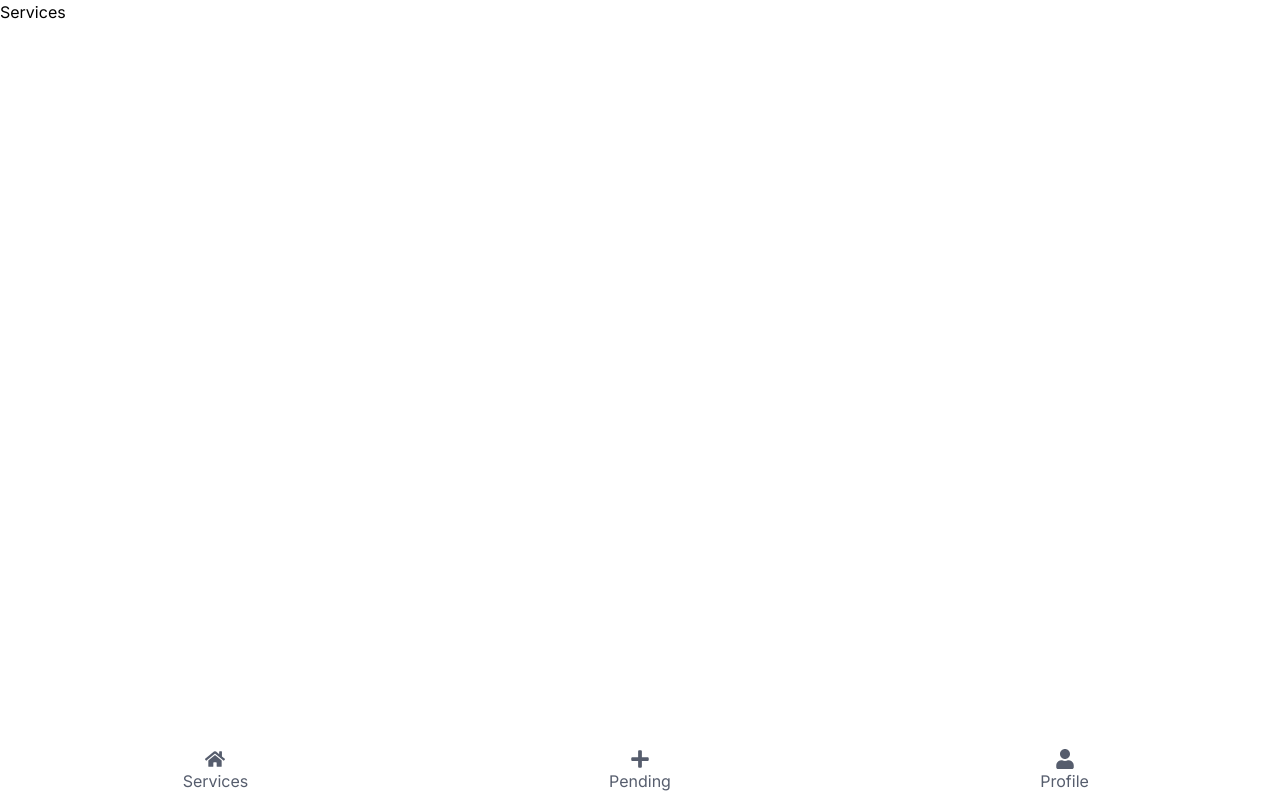
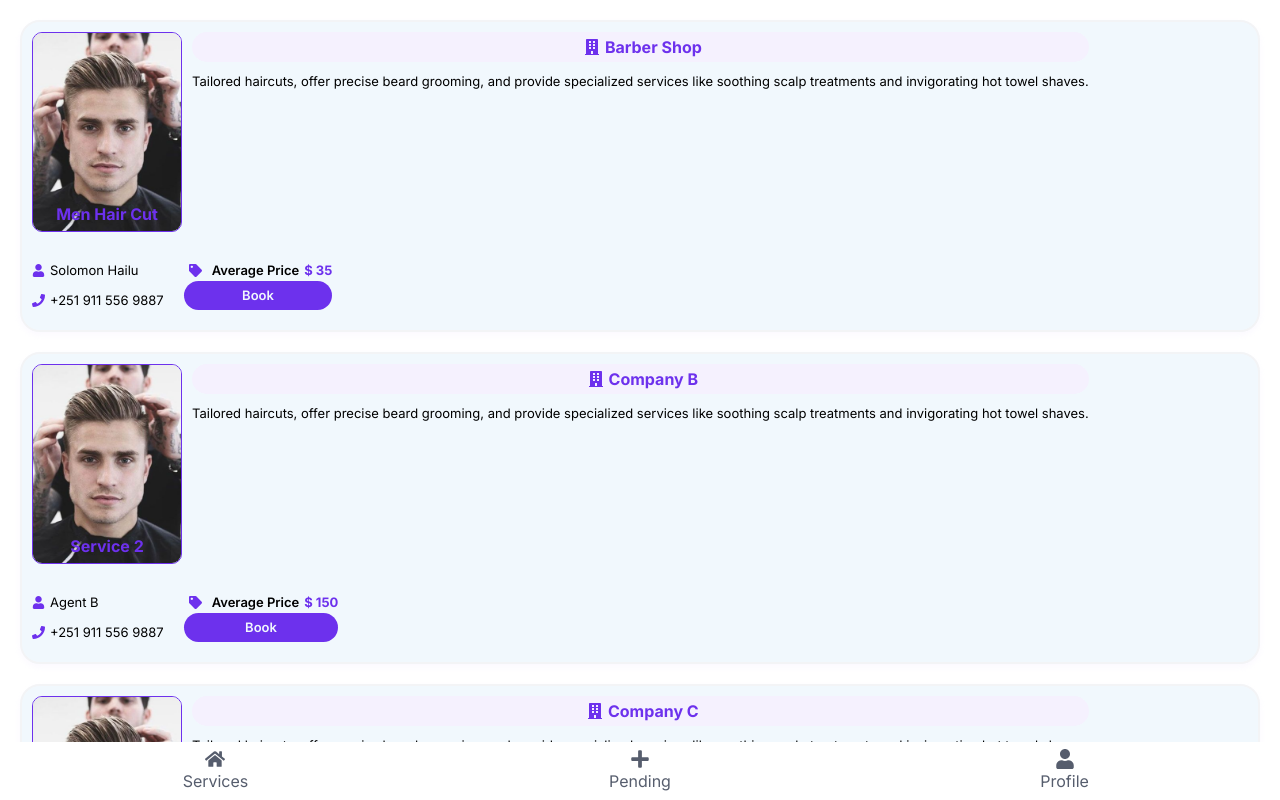
Before and after one commit to Anicodeth/KeteroWeb, a Next.js app in the folder Frontend/ketero/: page /client in a window 1280 px wide. Built offline with nearby package versions, Linux system fonts and the light colour scheme.

Commit message:
Service Component

```diff
--- /dev/null
+++ b/Frontend/ketero/src/Assets/index.ts
@@ -0,0 +1,3 @@
+import ServiceImage from "./ServiceImage.jpg";
+
+export { ServiceImage };
--- a/Frontend/ketero/src/app/client/page.tsx
+++ b/Frontend/ketero/src/app/client/page.tsx
@@ -1,15 +1,15 @@
-'use client'
+"use client";
 
-import React, { useState } from 'react';  // Import useState from React
-import style from './Client.module.css';
-import { FaHome, FaPlus, FaUser, FaMenu } from 'react-icons/fa';
+import React, { useState } from "react"; // Import useState from React
+import style from "./Client.module.css";
+import { FaHome, FaPlus, FaUser, FaMenu } from "react-icons/fa";
 
-import Pending from '../../components/client/Pending';
-import CLientProiile from '../../components/client/ClientProfile';
-import Services from '../../components/client/Services';
+import Pending from "../../components/client/Pending";
+import ClientProiile from "../../components/client/ClientProfile";
+import Services from "../../components/client/Services";
 
 const Client: React.FC = () => {
-  const [toggle, setToggle] = useState<string>('Services');
+  const [toggle, setToggle] = useState<string>("Services");
 
   const handleClick = (activity: string) => {
     setToggle(activity);
@@ -18,15 +18,15 @@ const Client: React.FC = () => {
   return (
     <div className={style.activityContainer}>
       <div className={style.activeWindow}>
-        {toggle === 'Services' ? <Services /> : ''}
-        {toggle === 'Profile' ? <CLientProiile /> : ''}
-        {toggle === 'Pending' ? <Pending /> : ''}
+        {toggle === "Services" ? <Services /> : ""}
+        {toggle === "Profile" ? <ClientProiile /> : ""}
+        {toggle === "Pending" ? <Pending /> : ""}
       </div>
 
       <div className={style.bottomNav}>
         <button
           className={style.bottomNavButton}
-          onClick={() => handleClick('Services')}
+          onClick={() => handleClick("Services")}
         >
           <FaHome className={style.buttonIcon} />
           <p className={style.buttonText}>Services</p>
@@ -34,7 +34,7 @@ const Client: React.FC = () => {
 
         <button
           className={style.bottomNavButton}
-          onClick={() => handleClick('Pending')}
+          onClick={() => handleClick("Pending")}
         >
           <FaPlus className={style.buttonIcon} />
           <p className={style.buttonText}>Pending</p>
@@ -42,7 +42,7 @@ const Client: React.FC = () => {
 
         <button
           className={style.bottomNavButton}
-          onClick={() => handleClick('Profile')}
+          onClick={() => handleClick("Profile")}
         >
           <FaUser className={style.buttonIcon} />
           <p className={style.buttonText}>Profile</p>
--- a/Frontend/ketero/src/components/client/Services.module.css
+++ b/Frontend/ketero/src/components/client/Services.module.css
@@ -0,0 +1,116 @@
+.cardContainer {
+  margin: 20px;
+  border-radius: 20px;
+  border: solid 2px #f3f4f6;
+  background-color: #f1f8fd;
+  box-shadow: 0 3px 6px rgba(245, 241, 254, 0.4);
+}
+
+.contentContainer {
+  display: flex;
+  margin: 10px 10px 5px 10px;
+}
+
+.imageCard {
+  width: 150px;
+  height: 200px;
+}
+
+.image {
+  border-radius: 10px;
+  width: 100%;
+  height: 100%;
+  border: solid 1px #6d31ed;
+  object-fit: cover;
+}
+
+.serviceName {
+  position: relative;
+  bottom: 30px;
+  text-align: center;
+  color: #6d31ed;
+  font-weight: 700;
+}
+
+.companyMessage {
+  margin: 0 10px 10px 10px;
+}
+
+.companyName {
+  display: flex;
+  align-items: center;
+  justify-content: center;
+  margin-bottom: 10px;
+  height: 30px;
+  border-radius: 20px;
+  background-color: #f5f1fe;
+  color: #6d31ed;
+  font-weight: 700;
+}
+
+.companyIcon {
+  margin: 5px;
+}
+
+.serviceDetail {
+  display: flex;
+}
+
+.serviceDetail p {
+  font-size: 13px;
+}
+
+.contactContainer {
+  margin: 0 10px 10px 10px;
+  display: flex;
+  font-size: 13px;
+}
+
+.contacts {
+  margin-right: 10px;
+}
+
+.bookingInfo {
+  margin-left: 10px;
+}
+
+.agentName,
+.agentPhone {
+  display: flex;
+  margin-bottom: 10px;
+  align-items: center;
+}
+
+.userIcon,
+.phoneIcon,
+.priceTagIcon {
+  color: #6d31ed;
+  margin-right: 5px;
+}
+
+.price {
+  display: flex;
+  align-items: center;
+}
+
+.bookButton {
+  background-color: #6d31ed;
+  padding: 5px;
+  border-radius: 20px;
+  color: #f1f8fd;
+  text-align: center;
+  font-weight: 600;
+  cursor: pointer;
+}
+
+.price h3,
+.priceTagIcon {
+  margin-left: 5px;
+  margin-right: 5px;
+  font-weight: 600;
+}
+
+.price h2 {
+  font-weight: 700;
+  color: #6d31ed;
+}
--- a/Frontend/ketero/src/components/client/Services.tsx
+++ b/Frontend/ketero/src/components/client/Services.tsx
@@ -1,10 +1,148 @@
-import React from 'react';
+import React from "react";
+import Image from "next/image";
+import style from "./Services.module.css";
+import { FaBuilding, FaUser, FaPhone, FaTag } from "react-icons/fa";
+import { ServiceImage } from "../../Assets";
 
+interface Service {
+  serviceId: string;
+  serviceName: string;
+  companyName: string;
+  serviceImage: string;
+  serviceImageAlt: string;
+  serviceDetail: string;
+  companyAgentName: string;
+  companyContact: string;
+  servicePrice: number;
+}
+
+const serviceData: Service[] = [
+  {
+    serviceId: "1",
+    serviceName: "Men Hair Cut",
+    companyName: "Barber Shop",
+    serviceImage: "ServiceImage",
+    serviceImageAlt: "A Descriptive Image About The Service",
+    serviceDetail:
+      "Tailored haircuts, offer precise beard grooming, and provide specialized services like soothing scalp treatments and invigorating hot towel shaves.",
+    companyAgentName: "Solomon Hailu",
+    companyContact: "+251 911 556 9887",
+    servicePrice: 35,
+  },
+  {
+    serviceId: "2",
+    serviceName: "Service 2",
+    companyName: "Company B",
+    serviceImage: "ServiceImage",
+    serviceImageAlt: "Service 2 Image",
+    serviceDetail:
+      "Tailored haircuts, offer precise beard grooming, and provide specialized services like soothing scalp treatments and invigorating hot towel shaves.",
+    companyAgentName: "Agent B",
+    companyContact: "+251 911 556 9887",
+    servicePrice: 150,
+  },
+  {
+    serviceId: "3",
+    serviceName: "Service 3",
+    companyName: "Company C",
+    serviceImage: "ServiceImage",
+    serviceImageAlt: "ServiceImage",
+    serviceDetail:
+      "Tailored haircuts, offer precise beard grooming, and provide specialized services like soothing scalp treatments and invigorating hot towel shaves.",
+    companyAgentName: "Agent C",
+    companyContact: "+251 911 556 9887",
+    servicePrice: 120,
+  },
+  {
+    serviceId: "4",
+    serviceName: "Service 4",
+    companyName: "Company D",
+    serviceImage: "ServiceImage",
+    serviceImageAlt: "Service 4 Image",
+    serviceDetail:
+      "Tailored haircuts, offer precise beard grooming, and provide specialized services like soothing scalp treatments and invigorating hot towel shaves.",
+    companyAgentName: "Agent D",
+    companyContact: "+251 911 556 9887",
+    servicePrice: 180,
+  },
+  {
+    serviceId: "5",
+    serviceName: "Service 5",
+    companyName: "Company E",
+    serviceImage: "ServiceImage",
+    serviceImageAlt: "Service 5 Image",
+    serviceDetail:
+      "Tailored haircuts, offer precise beard grooming, and provide specialized services like soothing scalp treatments and invigorating hot towel shaves.",
+    companyAgentName: "Agent E",
+    companyContact: "+251 911 556 9887",
+    servicePrice: 130,
+  },
+];
 
 const Services: React.FC = () => {
-    return (
-        <div>Services</div>
-    );
+  return (
+    <>
+      <div className={style.mainContainer}>
+        <div className={style.serviceContainer}>
+          {serviceData.map((service, index) => (
+            <ServiceCard key={service.serviceId} service={service} />
+          ))}
+        </div>
+      </div>
+    </>
+  );
+};
+
+const ServiceCard: React.FC<{ service: Service }> = ({ service }) => {
+  return (
+    <>
+      <div className={style.cardContainer}>
+        <div className={style.contentContainer}>
+          <div className={style.imageContainer}>
+            <div className={style.imageCard}>
+              <Image
+                className={style.image}
+                src={ServiceImage}
+                alt={service.serviceImageAlt}
+              />
+            </div>
+            <h1 className={style.serviceName}>{service.serviceName}</h1>
+          </div>
+          <div className={style.companyMessage}>
+            <div className={style.companyName}>
+              <FaBuilding className={style.companyIcon} />
+              <h2>{service.companyName}</h2>
+            </div>
+            <div className={style.serviceDetail}>
+              <p className={style.detailParagraph}>{service.serviceDetail}</p>
+            </div>
+          </div>
+        </div>
+        <div className={style.contactContainer}>
+          <div className={style.contacts}>
+            <div className={style.agentName}>
+              <FaUser className={style.userIcon} />
+              <h3>{service.companyAgentName}</h3>
+            </div>
+            <div className={style.agentPhone}>
+              <FaPhone className={style.phoneIcon} />
+              <h3>{service.companyContact}</h3>
+            </div>
+          </div>
+          <div className={style.bookingInfo}>
+            <div className={style.price}>
+              <FaTag className={style.priceTagIcon} />
+              <h3>Average Price</h3>
+              <h2 className={style.servicePrice}>$ {service.servicePrice}</h2>
+            </div>
+            <div className={style.bookButton}>
+              <button>Book</button>
+            </div>
+          </div>
+        </div>
+      </div>
+    </>
+  );
 };
 
 export default Services;
```
Also changed, not shown: Frontend/ketero/package.json (+6 -3 lines), Frontend/ketero/src/components/client/Pending.tsx (+60 -80 lines), Frontend/ketero/src/Assets/ServiceImage.jpg (added), 1 other file (tests, documents, lock files or other folders).
